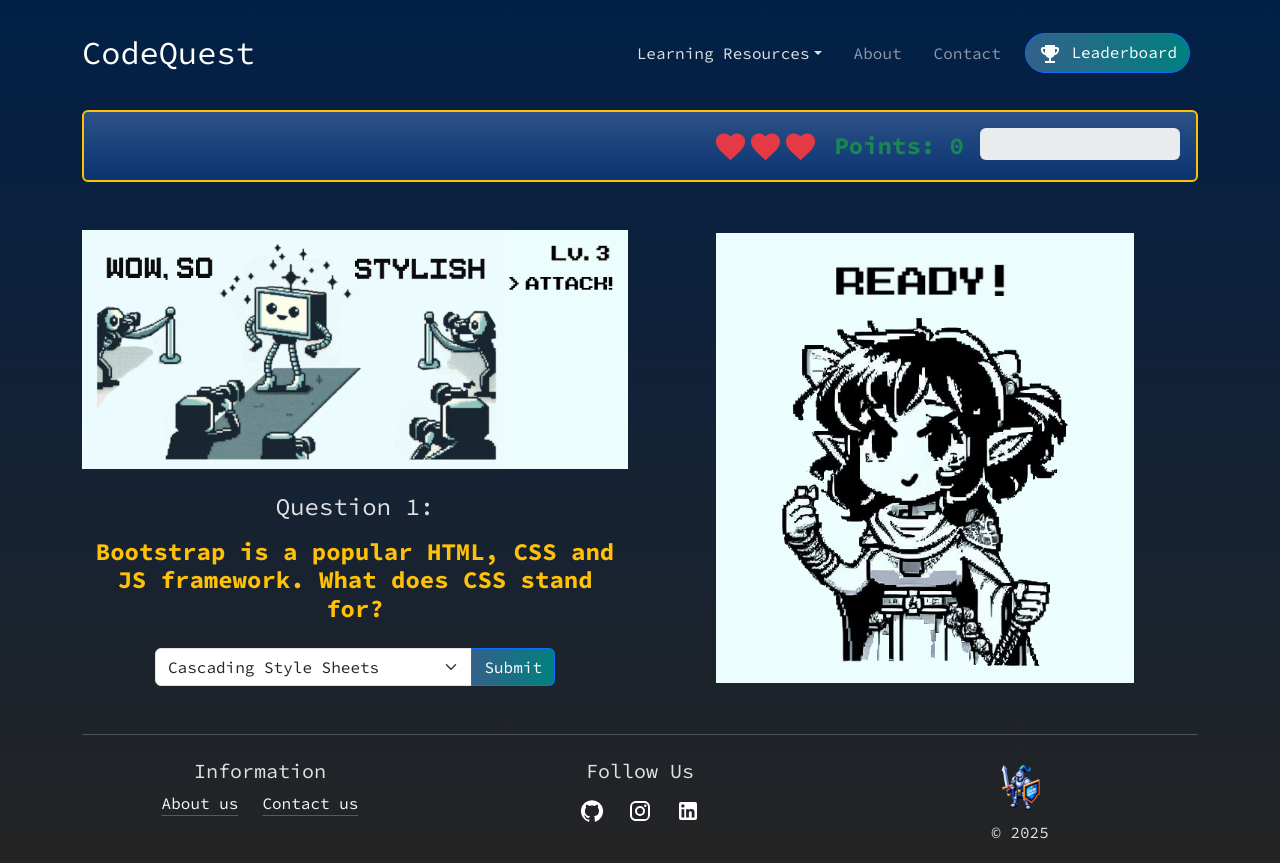
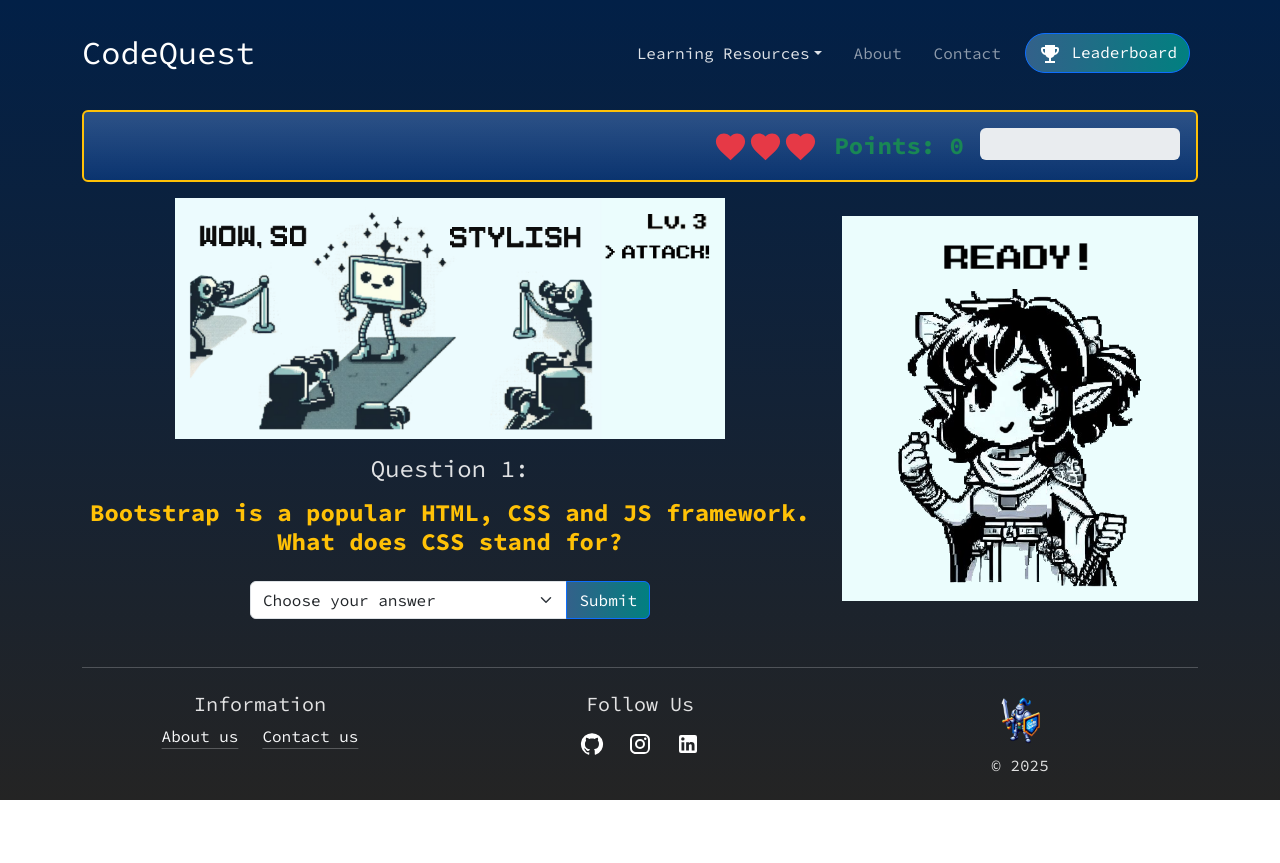
Before and after one commit to obutsan/code-quiz, a React (Vite) app: page /level3 in a window 1280 px wide. After the commit the page ends 800 px from the top, so only its background shows below. Built offline with nearby package versions, Linux system fonts and the light colour scheme.

Commit message:
edit styles

```diff
--- a/src/components/BootstrapChallenge/BootstrapChallenge.jsx
+++ b/src/components/BootstrapChallenge/BootstrapChallenge.jsx
@@ -53,6 +53,9 @@ export default function Challenge({
                   : ""
               }
             >
+              <option value="" disabled>
+                Choose your answer
+              </option>
               {answerOptions.map((option, index) => (
                 <option key={index} value={option}>
                   {option}
--- a/src/components/BootstrapChallenge/BootstrapGame.jsx
+++ b/src/components/BootstrapChallenge/BootstrapGame.jsx
@@ -9,6 +9,7 @@ import LevelComplete from "./LevelComplete";
 import GameOver from "./GameOver";
 import Livess from "./../JavaScriptChallenge/Lives";
 import { savePointsToStorage } from "../../utils/localStorage";
+import "./Challenge3.css";
 
 export default function Game() {
   const [lives, setLives] = useState(3);
@@ -91,7 +92,7 @@ export default function Game() {
   return (
     <Container className="mt-1">
       <Row className="text-center justify-content-center flex-row">
-        <Col xs="12" className="mb-5">
+        <Col xs="12" className="mb-3">
           <div className="border border-2 border-warning rounded gap-3 p-3 bg-primary bg-opacity-25 bg-gradient d-flex justify-content-end align-items-center">
             <Livess lives={lives} />
             <Points
@@ -106,15 +107,14 @@ export default function Game() {
           <Row>
             <Col
               xs="12"
-              md="6"
+              md="8"
               className="d-flex flex-column align-items-center"
             >
               {imageSrc && (
                 <Image
                   src={imageSrc}
                   alt="Question Image"
-                  fluid
-                  className="img-fluid mb-2"
+                  className="img-fluid question-img"
                 />
               )}
 
@@ -144,7 +144,7 @@ export default function Game() {
 
             <Col
               xs="12"
-              md="6"
+              md="4"
               className="d-flex justify-content-center align-items-center"
             >
               <div className="w-100">
--- a/src/components/BootstrapChallenge/Challenge3.css
+++ b/src/components/BootstrapChallenge/Challenge3.css
@@ -1,5 +1,13 @@
-.custom-height {
-  max-height: 450px;
+
+@media (min-width: 576px) {
+  .img-fluid.question-img {
+    max-width: 550px;
+    object-fit: contain;
+  }
+}
+
+.custom-width {
+  max-width: 600px;
 }
 
 @media (max-width: 576px) {
--- a/src/components/JavaScriptChallenge/JavaScriptChallange.css
+++ b/src/components/JavaScriptChallenge/JavaScriptChallange.css
@@ -8,6 +8,12 @@
     0 0 20px rgba(255, 100, 0, 0.6),
     0 0 30px rgba(255, 165, 0, 0.5);
   animation: flicker 2s infinite;
+}
+
+@media (min-width: 576px) {
+  .challenge {
+    min-height: 450px;
+  }
 }
 
 #challengeLevel1:before {
```
